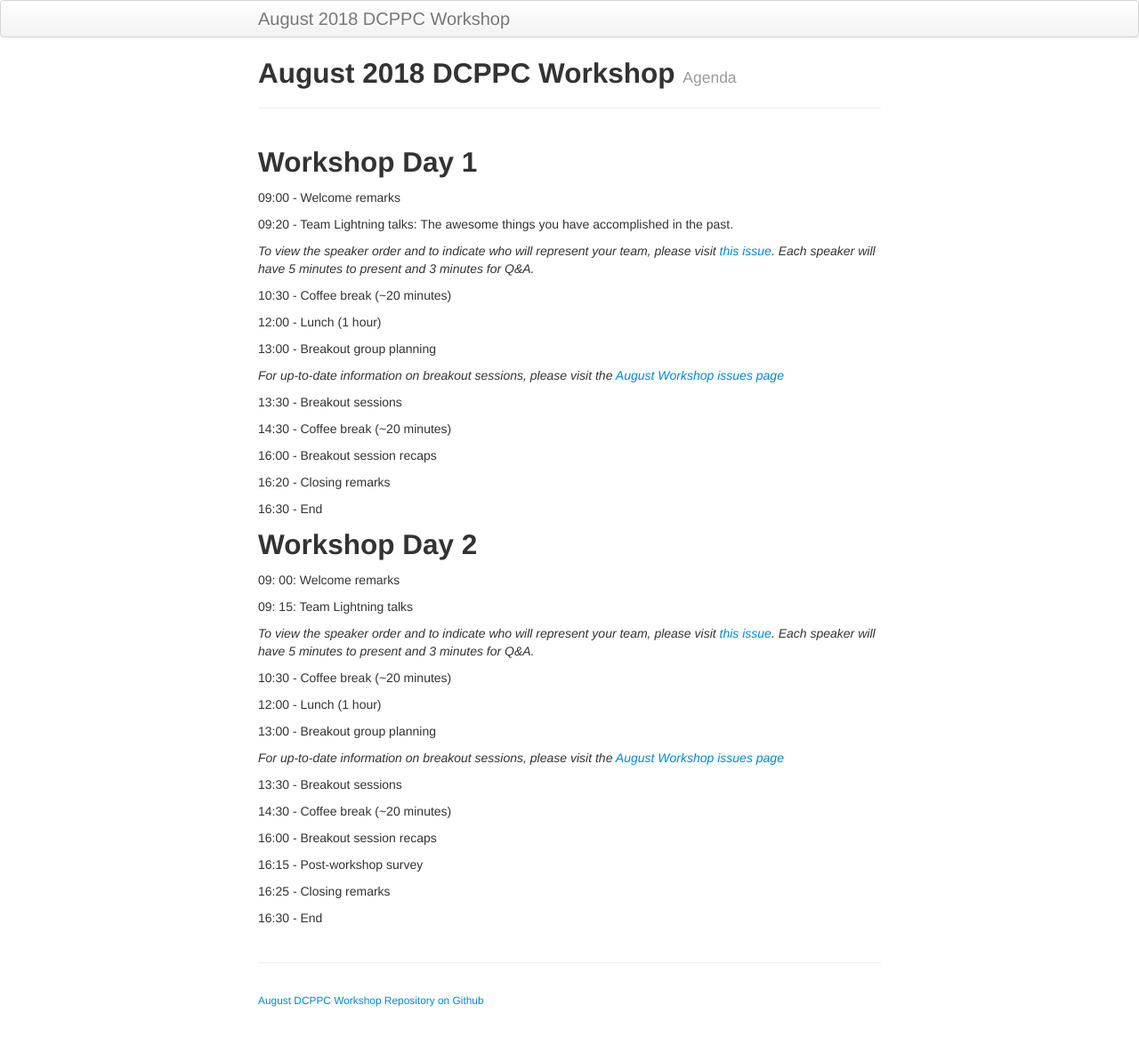
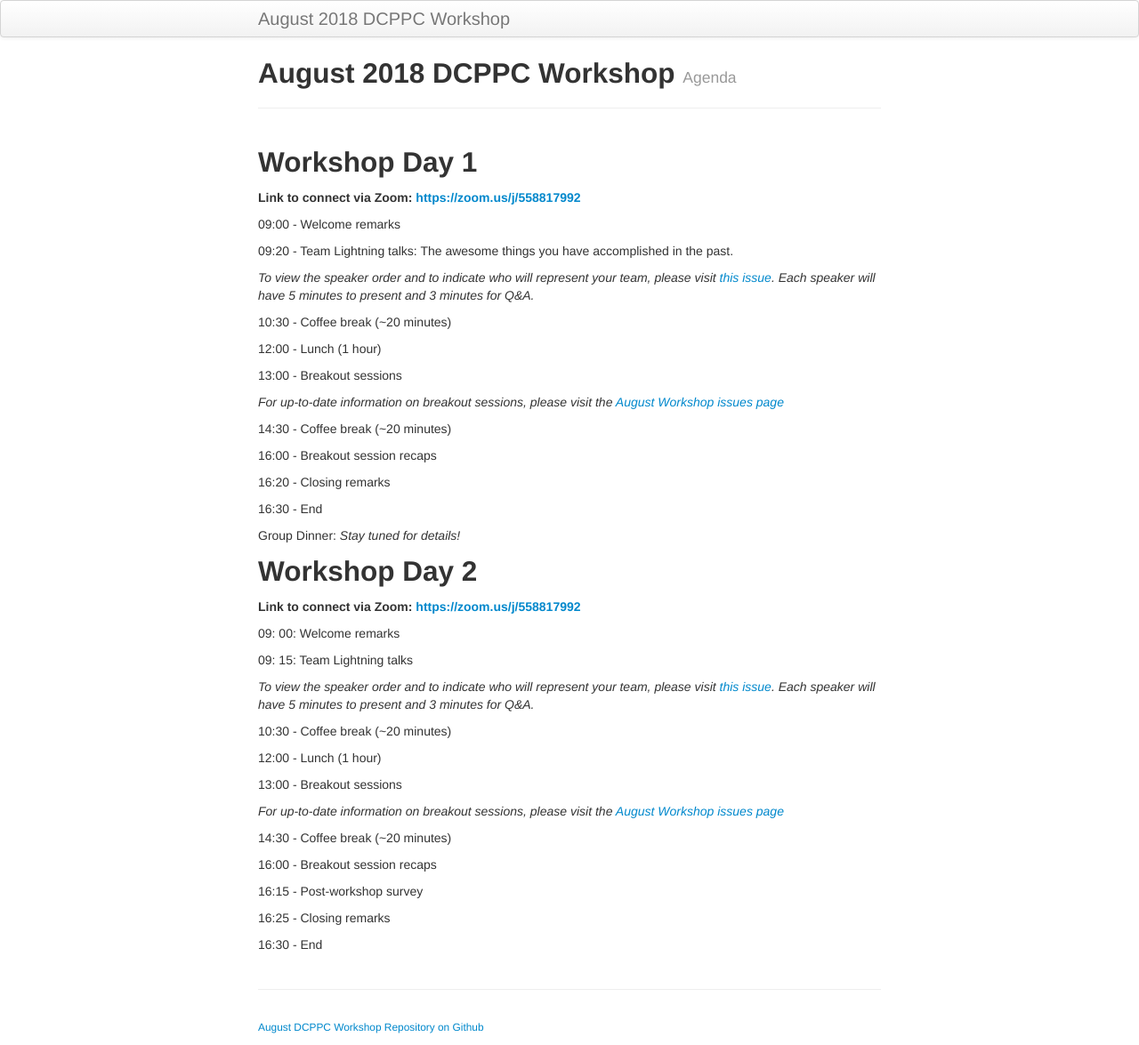
Before and after one commit to dcppc/2018-august-workshop, a Jekyll site: the page built from docs/agenda.md, in a window 1280 px wide. Shown: the whole page at 89% size. Built offline with Jekyll 4.4.1, drawn with Linux system fonts in a browser that asks for light colours; before the commit the page ends 1145 px from its top, so only the background shows below that.

Commit message:
add zoom, remove breakout planning

```diff
--- a/docs/agenda.md
+++ b/docs/agenda.md
@@ -7,22 +7,21 @@ tagline: Agenda
 
 ## Workshop Day 1
 
+**Link to connect via Zoom: [https://zoom.us/j/558817992](https://zoom.us/j/364678101)**
+
 09:00 - Welcome remarks
 
 09:20 - Team Lightning talks: The awesome things you have accomplished in the past.
 
 _To view the speaker order and to indicate who will represent your team, please visit [this issue](https://github.com/dcppc/2018-august-workshop/issues/). Each speaker will have 5 minutes to present and 3 minutes for Q&A._
 
-
 10:30 - Coffee break (~20 minutes)
 
-12:00 -  Lunch (1 hour)
+12:00 - Lunch (1 hour)
 
-13:00 -  Breakout group planning
+13:00 -  Breakout sessions
 
 _For up-to-date information on breakout sessions, please visit the [August Workshop issues page](https://github.com/dcppc/2018-august-workshop/issues)_
-
-13:30 -  Breakout sessions
 
 14:30 - Coffee break (~20 minutes)
 
@@ -32,8 +31,12 @@ _For up-to-date information on breakout sessions, please visit the [August Works
 
 16:30 - End
 
+Group Dinner: _Stay tuned for details!_
+
 
 ## Workshop Day 2
+
+**Link to connect via Zoom: [https://zoom.us/j/558817992](https://zoom.us/j/364678101)**
 
 09: 00: Welcome remarks
 
@@ -45,11 +48,10 @@ _To view the speaker order and to indicate who will represent your team, please
 
 12:00 -  Lunch (1 hour)
 
-13:00 -  Breakout group planning
+13:00 - Breakout sessions
 
 _For up-to-date information on breakout sessions, please visit the [August Workshop issues page](https://github.com/dcppc/2018-august-workshop/issues)_
 
-13:30 -  Breakout sessions
 
 14:30 - Coffee break (~20 minutes)
 
```
